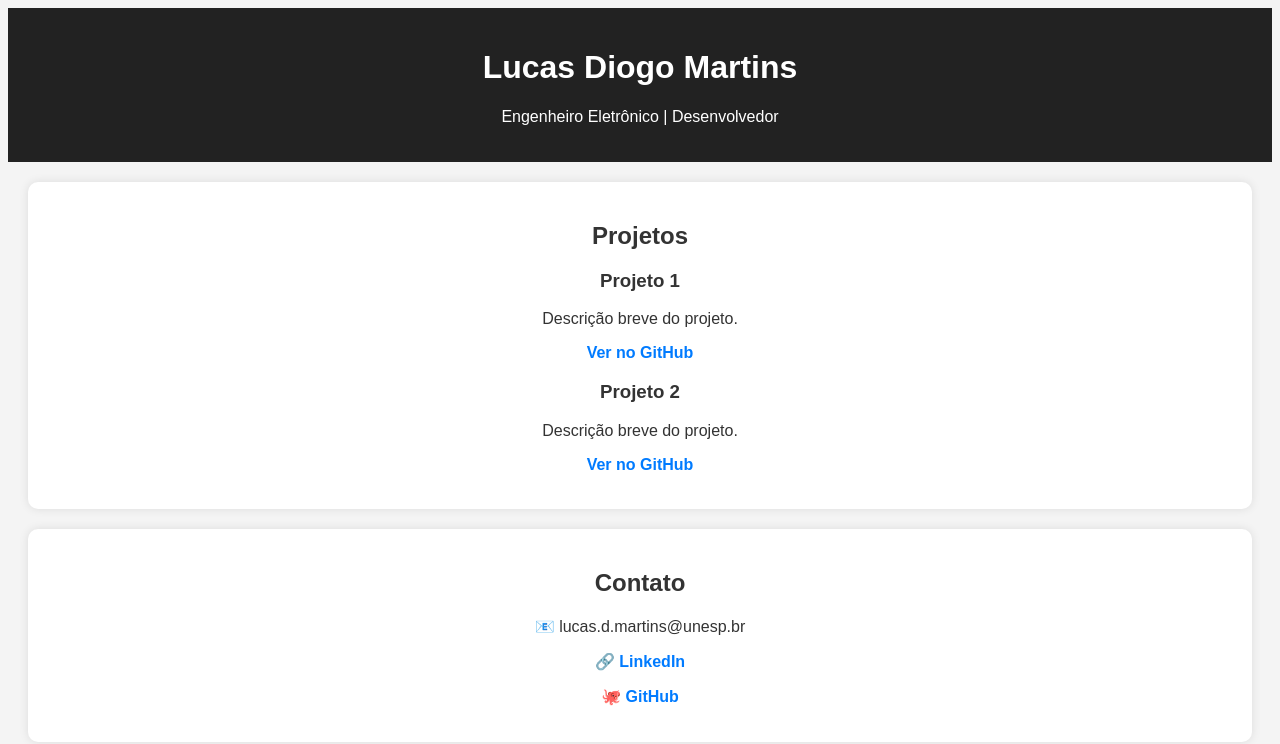
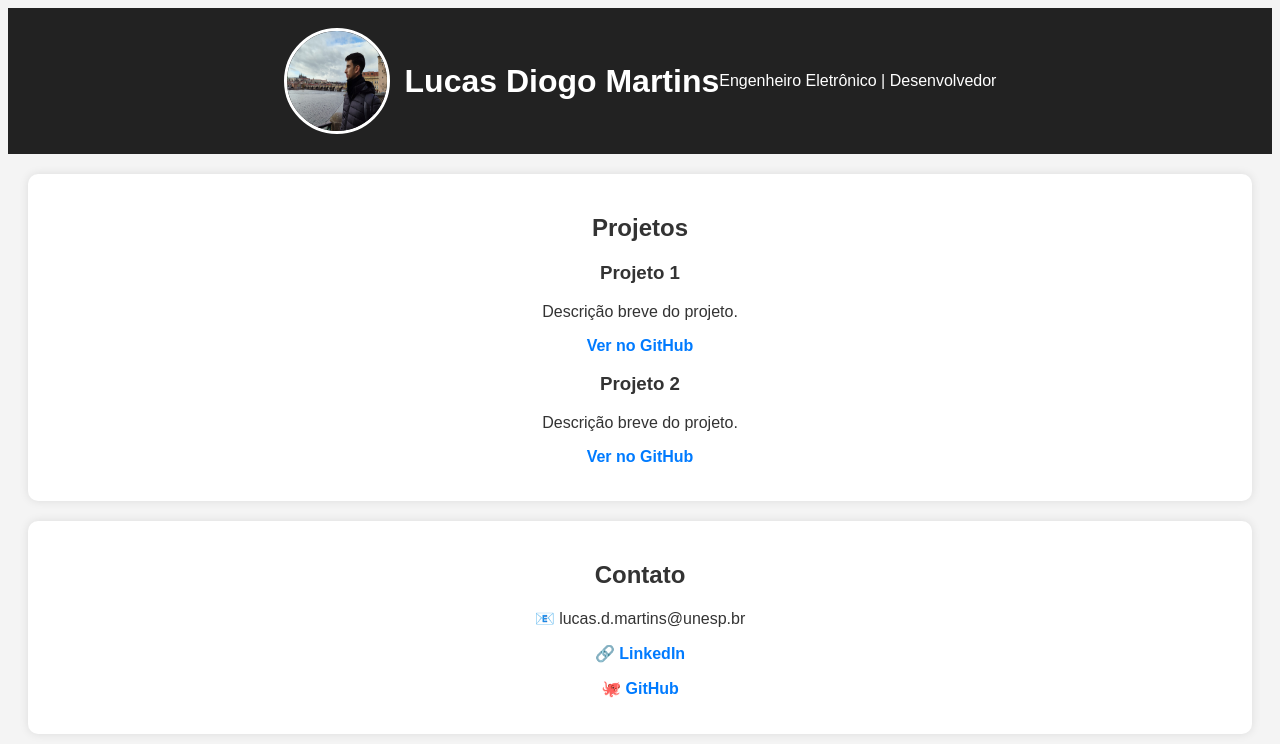
Before and after one commit to Velvet-blue/lucasdmartins, a plain HTML site: page index.html in a window 1280 px wide. Drawn offline with Linux system fonts and the light colour scheme.

Commit message:
imagem integrada ao projeto

```diff
--- a/index.html
+++ b/index.html
@@ -8,6 +8,7 @@
 </head>
 <body>
     <header>
+        <img src="eu1.jpeg" alt="Foto de Lucas Diogo Martins" class="perfil">
         <h1>Lucas Diogo Martins</h1>
         <p>Engenheiro Eletrônico | Desenvolvedor</p>
     </header>
--- a/style.css
+++ b/style.css
@@ -6,6 +6,9 @@ body {
 }
 
 header {
+    display: flex;
+    align-items: center;
+    justify-content: center;
     background-color: #222;
     color: white;
     padding: 20px;
@@ -19,6 +22,14 @@ header {
     box-shadow: 0px 0px 10px rgba(0, 0, 0, 0.1);
 }
 
+.perfil {
+    width: 100px;
+    height: 100px;
+    border-radius: 50%;
+    margin-right: 15px;
+    border: 3px solid white;
+}
+
 .projeto {
     margin-bottom: 15px;
 }
```
